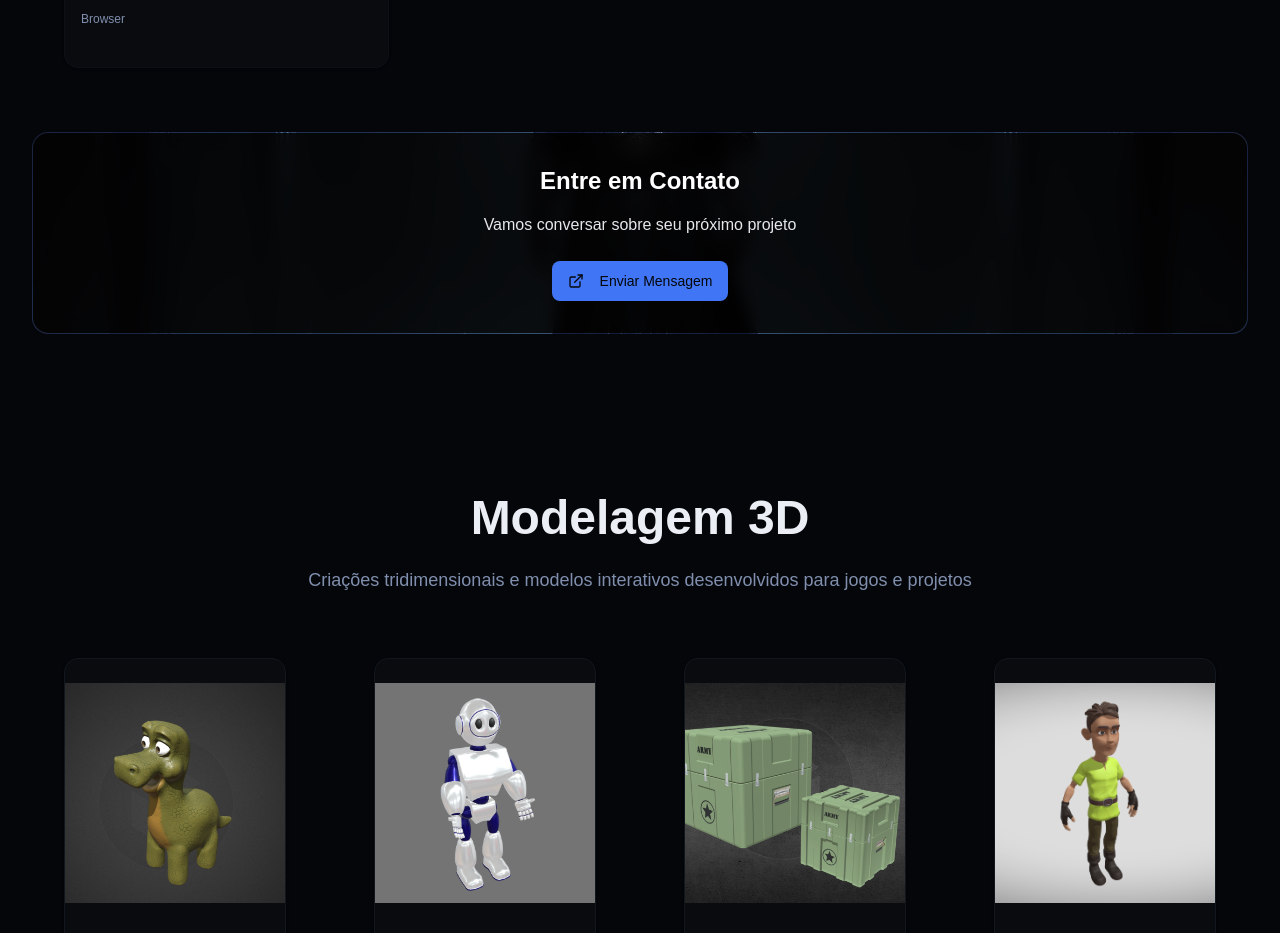
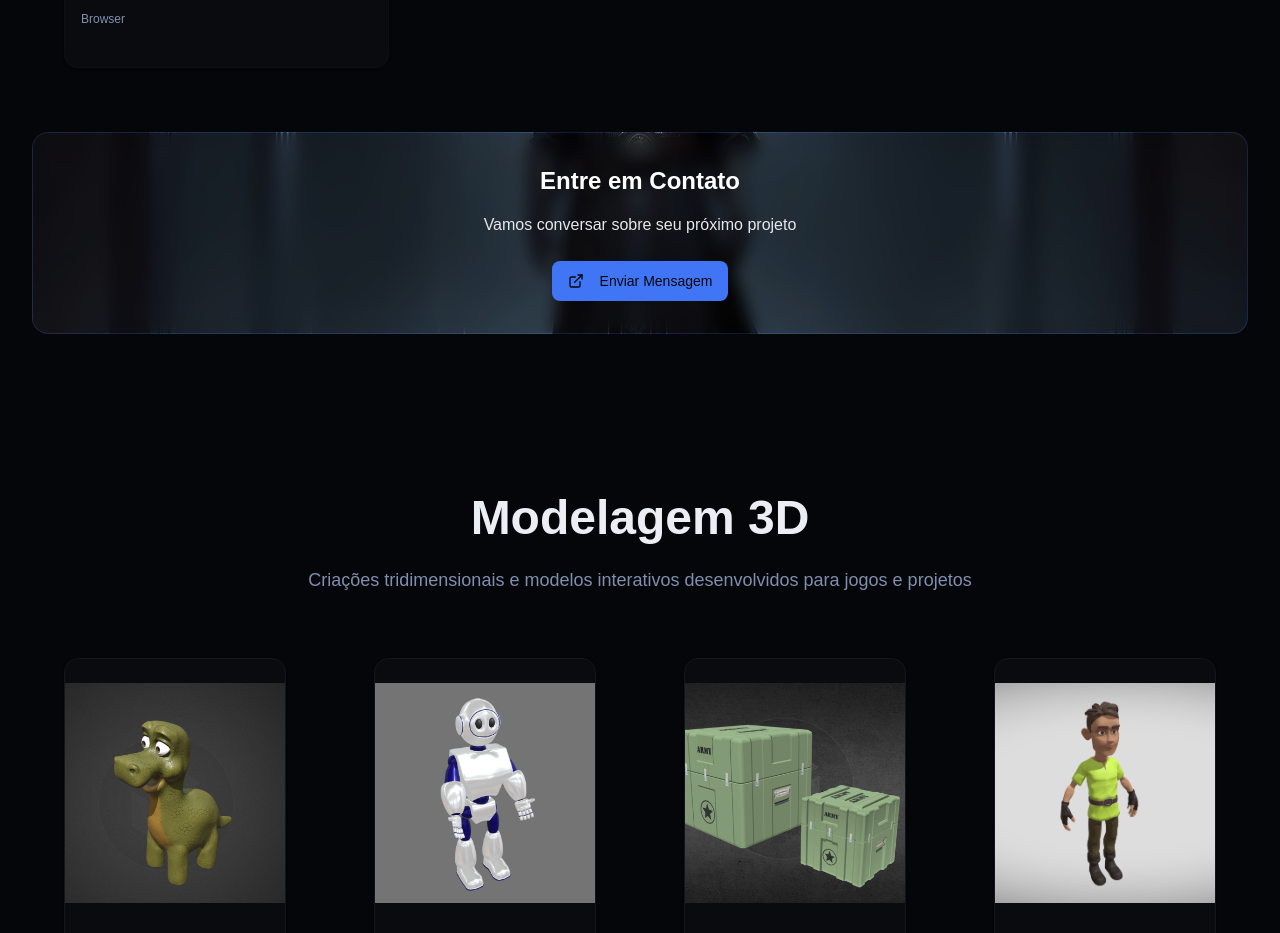
Before and after one commit to ATThums/v0-portfolio-website, a Next.js app: page / in a window 1280 px wide. Shown: the part 5400-6333 px from the top of the page. Built offline with nearby package versions, Linux system fonts and the light colour scheme; a web font is replaced by a local one.

Commit message:
feat: adjust blur overlays for background images
Update overlays to use `bg-white/80` in light mode and `bg-black/80` in dark mode.

Co-authored-by: Anderson Tonin Thums <95160390+ATThums@users.noreply.github.com>

```diff
--- a/components/games-section.tsx
+++ b/components/games-section.tsx
@@ -206,11 +206,11 @@ export function GamesSection() {
               }}
             />
             {/* Dark overlay for better text readability */}
-            <div className="absolute inset-0 bg-white/80 dark:bg-black/80 rounded-2xl" />
+            <div className="absolute inset-0 bg-white/10 dark:bg-black/10 rounded-2xl" />
             <div className="relative z-10">
               <h3 className="text-2xl font-serif font-semibold text-white mb-4">{t("contact.title")}</h3>
               <p className="text-gray-200 mb-6 max-w-2xl mx-auto">{t("contact.subtitle")}</p>
-              <Button size="lg" className="bg-primary hover:bg-primary/90">
+              <Button size="lg" className="bg-primary hover:bg-primary/100">
                 <ExternalLink className="w-4 h-4 mr-2" />
                 {t("contact.send")}
               </Button>
```
